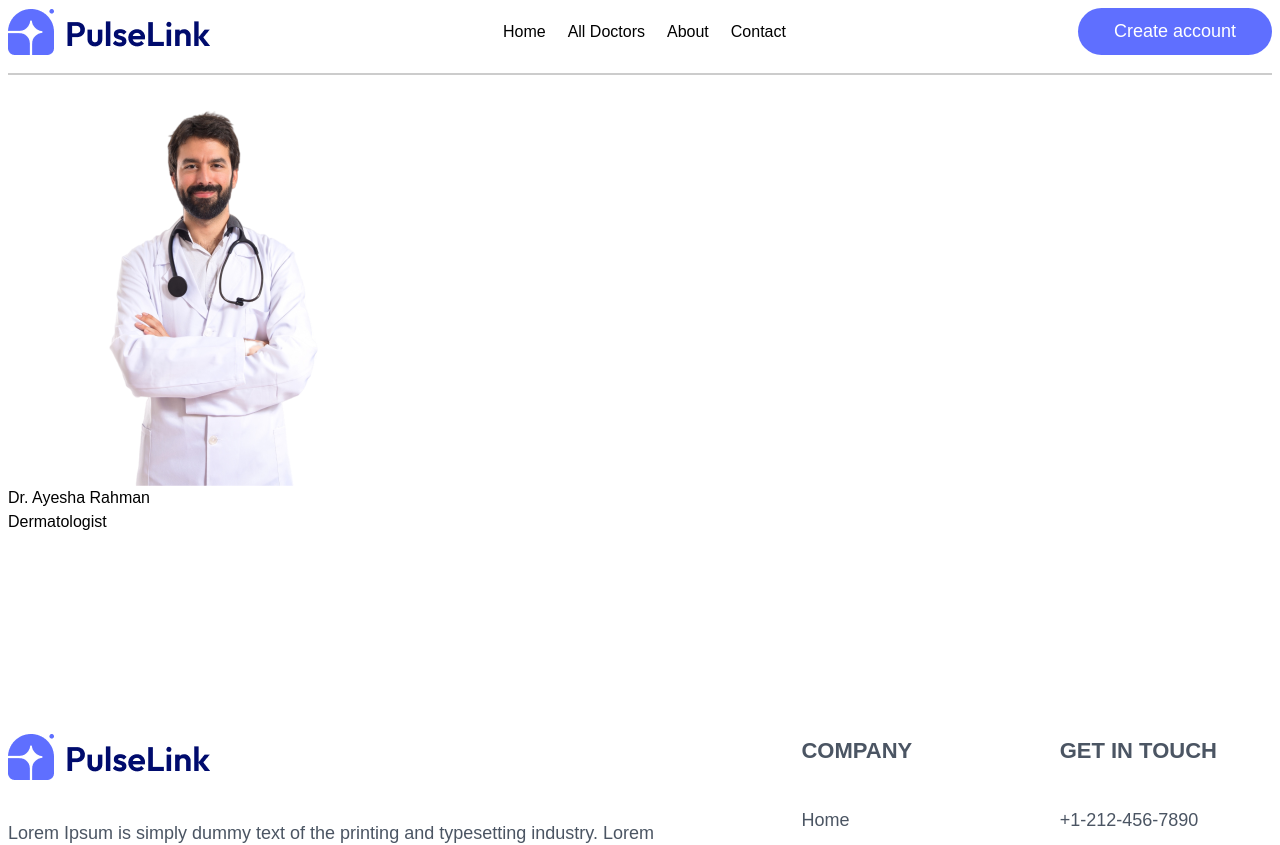
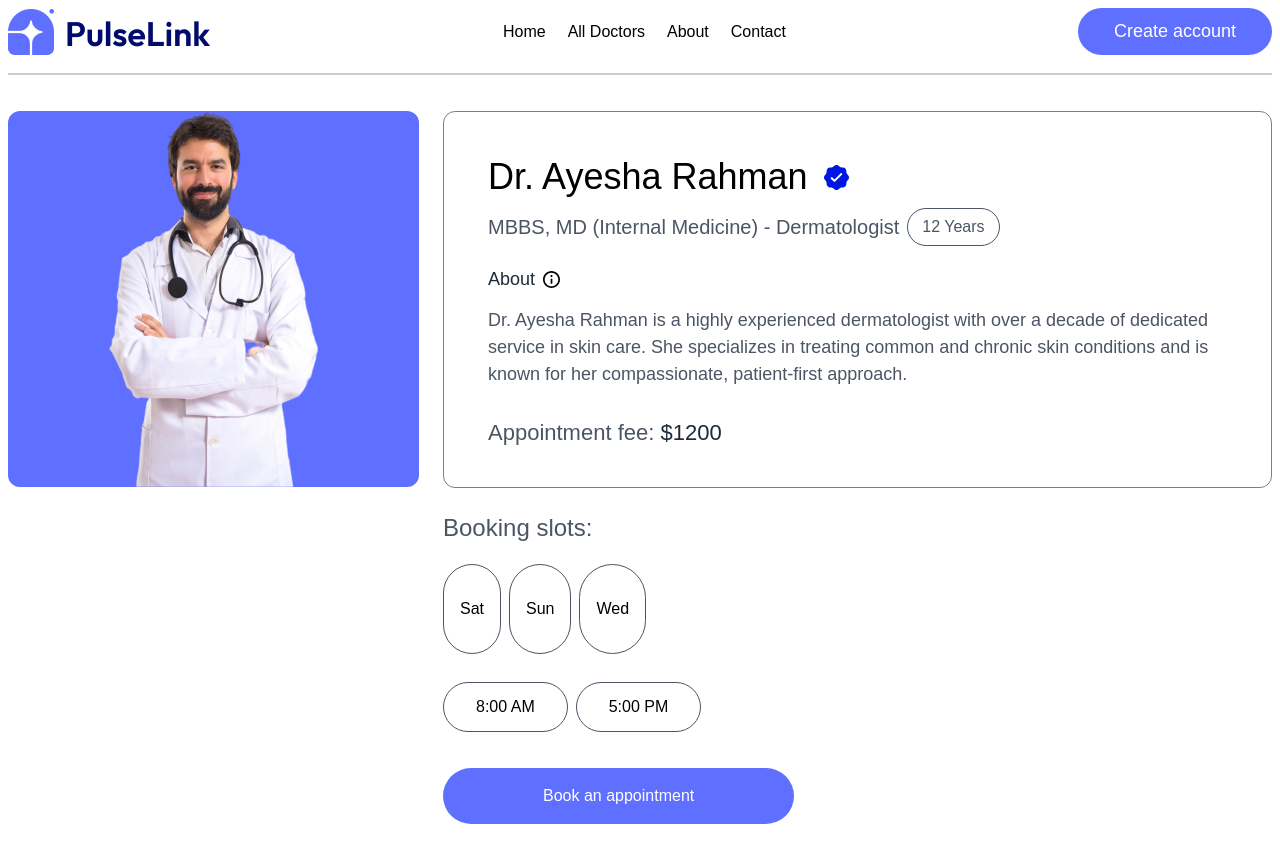
Before and after one commit to shifat97/pulselink, a React (Vite) app: page /doctors/1 in a window 1280 px wide. Shown: the top 845 px of the page. Built offline with nearby package versions, Linux system fonts and the light colour scheme; data requests are answered from the project's data file.

Commit message:
add: done with about doctor page

```diff
--- a/src/constants/icons.js
+++ b/src/constants/icons.js
@@ -6,6 +6,8 @@ import dermatologist from "../assets/assets_frontend/Dermatologist.svg";
 import pediatrician from "../assets/assets_frontend/Pediatricians.svg";
 import neurologist from "../assets/assets_frontend/Neurologist.svg";
 import gastroenterologist from "../assets/assets_frontend/Gastroenterologist.svg";
+import verifiedIcon from "../assets/assets_frontend/verified_icon.svg";
+import infoIcon from "../assets/assets_frontend/info_icon.svg";
 
 export {
     menu,
@@ -16,4 +18,6 @@ export {
     pediatrician,
     neurologist,
     gastroenterologist,
+    verifiedIcon,
+    infoIcon,
 };
--- a/src/index.css
+++ b/src/index.css
@@ -19,8 +19,10 @@
     --text-20: 20px;
     --text-22: 22px;
     --text-30: 30px;
+    --text-36: 36px;
     --text-40: 40px;
     --text-43: 43px;
+    --text-44: 44px;
     --text-52: 52px;
     --text-63: 63px;
 
--- a/src/pages/AboutDoctor.jsx
+++ b/src/pages/AboutDoctor.jsx
@@ -4,6 +4,7 @@ import { useParams } from "react-router";
 import { ToastContainer, toast } from "../constants/toast";
 import { getDoctorById } from "../constants/api";
 import { getImageSrc } from "../constants/imagePath";
+import { verifiedIcon, infoIcon } from "../constants/icons";
 
 export default function AboutDoctor() {
     const { doctorID } = useParams();
@@ -35,17 +36,96 @@ export default function AboutDoctor() {
     }, [doctorID]);
 
     return (
-        <section>
+        <section className="mt-36">
             <ToastContainer />
             <div>
                 {doctorData ? (
                     <div>
-                        <img
-                            src={getImageSrc(doctorData.image)}
-                            alt={doctorData.name}
-                        />
-                        <h2>{doctorData.name}</h2>
-                        <p>{doctorData.type}</p>
+                        <div className="flex flex-col lg:flex-row gap-6">
+                            <div className="bg-primary flex justify-center items-center rounded-xl lg:items-end lg:max-h-[376px] shrink-0">
+                                <img
+                                    src={getImageSrc(doctorData.image)}
+                                    alt={doctorData.name}
+                                />
+                            </div>
+                            <div>
+                                <div className="max-w-[1000px] border border-black/50 rounded-xl px-44 py-[38px]">
+                                    <h2 className="flex items-center gap-4">
+                                        <span className="text-30 lg:text-36 font-medium">
+                                            {doctorData.name}
+                                        </span>
+                                        <span>
+                                            <img src={verifiedIcon} alt="" />
+                                        </span>
+                                    </h2>
+                                    <div className="flex flex-wrap items-center gap-2 mt-1">
+                                        <p className="text-gray1 text-18 lg:text-20">
+                                            {doctorData.degrees.map(
+                                                (degree, index) => (
+                                                    <span key={index}>
+                                                        {degree}
+                                                        {""}
+                                                        {index ===
+                                                        doctorData.degrees
+                                                            .length -
+                                                            1
+                                                            ? ""
+                                                            : ", "}
+                                                    </span>
+                                                )
+                                            )}
+                                            <span> - {doctorData.type}</span>
+                                        </p>
+                                        <p className="rounded-[43px] text-gray1 border border-gray1 px-3.5 py-1.5">
+                                            {doctorData.yearsOfExperience} Years
+                                        </p>
+                                    </div>
+                                    <div className="flex items-center gap-2 mt-5">
+                                        <h3 className="text-black1 text-18 font-medium ">
+                                            About
+                                        </h3>
+                                        <img src={infoIcon} />
+                                    </div>
+                                    <p className="text-gray1 text-md lg:text-18 mt-3.5">
+                                        {doctorData.description}
+                                    </p>
+                                    <h2 className="text-gray1 text-22 mt-7">
+                                        Appointment fee:{" "}
+                                        <span className="text-black1">
+                                            ${doctorData.appointmentFee}
+                                        </span>
+                                    </h2>
+                                </div>
+                                <div className="mt-6">
+                                    <h4 className="text-gray1 font-medium text-2xl">
+                                        Booking slots:
+                                    </h4>
+                                    <div className="flex items-center gap-2 flex-wrap">
+                                        {doctorData.bookingDays.map(
+                                            (day, index) => (
+                                                <GenerateBookingDay
+                                                    key={index}
+                                                    day={day}
+                                                />
+                                            )
+                                        )}
+                                    </div>
+                                    <div className="flex items-center gap-2 flex-wrap">
+                                        {doctorData.bookingTimes.map(
+                                            (time, index) => (
+                                                <GenerateBookingTime
+                                                    key={index}
+                                                    time={time}
+                                                />
+                                            )
+                                        )}
+                                    </div>
+                                </div>
+                                <button className="bg-primary hover:bg-pm-hover cursor-pointer text-white rounded-full px-[100px] py-4 mt-9">
+                                    Book an appointment
+                                </button>
+                            </div>
+                        </div>
                     </div>
                 ) : (
                     <p>Loading doctor info...</p>
@@ -54,3 +134,34 @@ export default function AboutDoctor() {
         </section>
     );
 }
+
+const GenerateBookingDay = ({ day }) => {
+    const [isDaySelectedTrue, setIsDaySelectedTrue] = useState(false);
+    return (
+        <button
+            onClick={() => setIsDaySelectedTrue(!isDaySelectedTrue)}
+            className={`rounded-full font-medium px-4 py-8 mt-5 ${
+                isDaySelectedTrue
+                    ? "bg-primary text-white"
+                    : "border border-gray1"
+            }`}
+        >
+            {day}
+        </button>
+    );
+};
+
+const GenerateBookingTime = ({ time }) => {
+    const [isTimeSelected, setIsTimeSelected] = useState(false);
+
+    return (
+        <button
+            onClick={() => setIsTimeSelected(!isTimeSelected)}
+            className={`rounded-full font-medium px-8 py-3 mt-7 ${
+                isTimeSelected ? "bg-primary text-white" : "border border-gray1"
+            }`}
+        >
+            {time}
+        </button>
+    );
+};
```
Also changed, not shown: db.json (+30 -0 lines).
